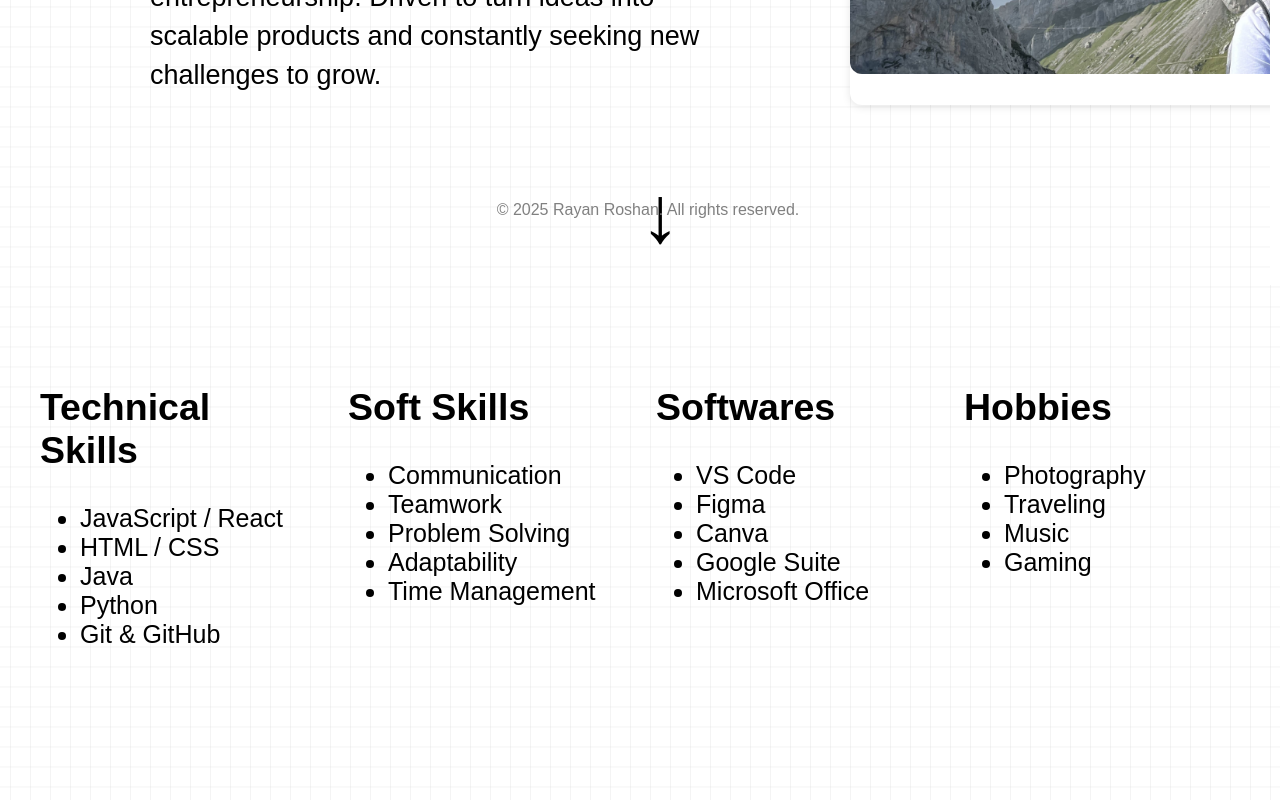
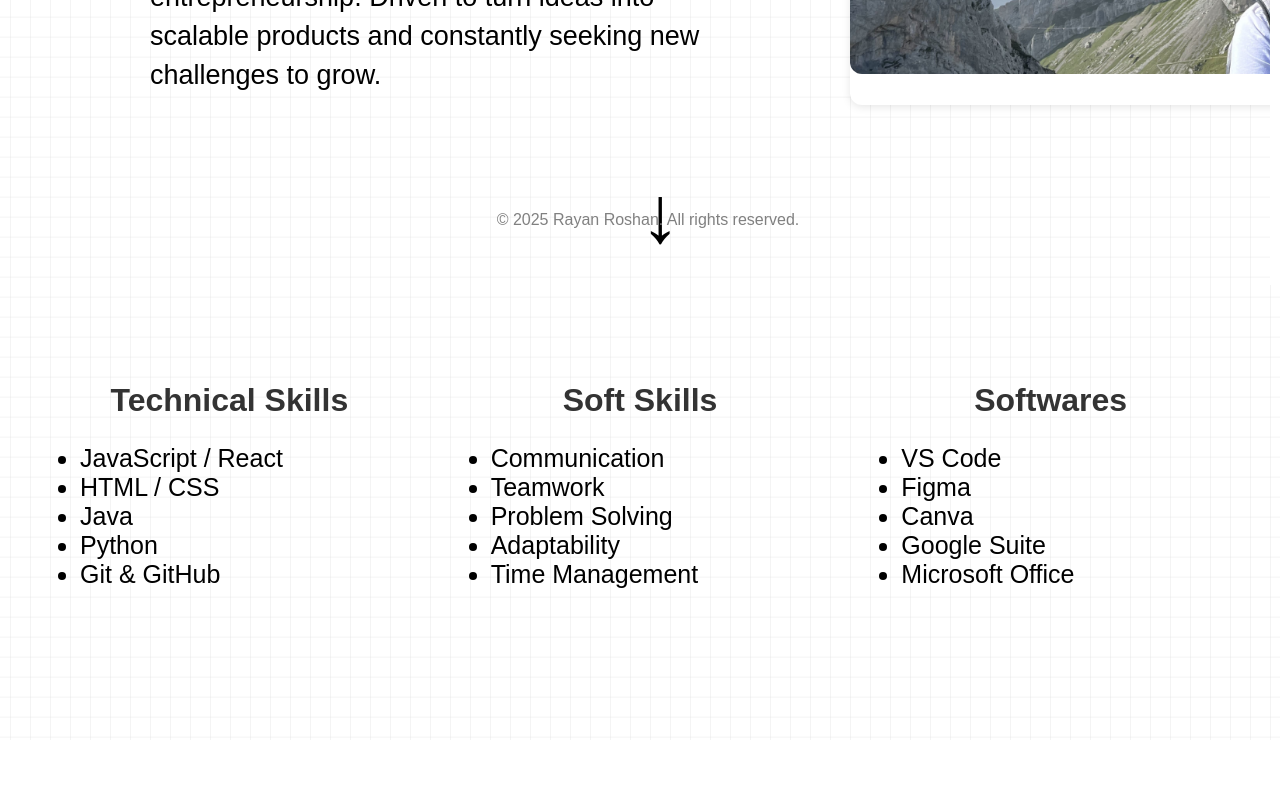
Before and after one commit to Rayan-Roshan21/Rayan_Roshan_website, a React (Vite) app in the folder Rayan_Roshan_Website/: page /about in a window 1280 px wide. Shown: the part 555-1355 px from the top of the page. After the commit the page ends 1295 px from the top, so only its background shows below. Built offline with nearby package versions, Linux system fonts and the light colour scheme.

Commit message:
Made adjustments with the copyright title.

```diff
--- a/Rayan_Roshan_Website/src/Components/Copyright_title/Copyright_title.css
+++ b/Rayan_Roshan_Website/src/Components/Copyright_title/Copyright_title.css
@@ -1,10 +1,11 @@
 .Copyright-title {
-    position: fixed;
-    bottom: 10px;
+    position: absolute;
+    bottom: 0px;
     font-size: medium;
     color: gray;
     font-family: Arial, Helvetica, sans-serif;
     font-style: normal;
     text-align: center;
     width: 100%;
+    margin-top: auto;
 }
--- a/Rayan_Roshan_Website/src/Components/Copyright_title/Copyright_title.jsx
+++ b/Rayan_Roshan_Website/src/Components/Copyright_title/Copyright_title.jsx
@@ -1,7 +1,11 @@
 import '../Copyright_title/Copyright_title.css';
 function Copyright_title() {
     return (
-         <p className="Copyright-title">&copy; 2025 Rayan Roshan. All rights reserved.</p>
+        <div class="container">
+        <div class="bottom-div">
+            <p className="Copyright-title">&copy; 2025 Rayan Roshan. All rights reserved.</p>
+        </div>
+    </div>
     );
 }
 
--- a/Rayan_Roshan_Website/src/Components/Grid_Four/Grid_Four.css
+++ b/Rayan_Roshan_Website/src/Components/Grid_Four/Grid_Four.css
@@ -20,13 +20,20 @@
     max-width: 1200px;
     margin-left: auto;
     margin-right: auto;
-    opacity: 0;
+    opacity: 1; /* Changed from 0 to ensure container is visible */
     animation: fadeIn 1s ease forwards;
     font-family: Arial, Helvetica, sans-serif;
     font-size: 25px;
     transition: all 0.4s ease-in-out;
 }
 
+.Grid-title {
+    text-align: center;
+    font-size: 2rem;
+    margin-bottom: 1.5rem;
+    color: #333;
+    font-weight: bold;
+}
 .grid-item {
     background-color: #e9e9e9;
     border-radius: 8px;
@@ -40,6 +47,12 @@
     outline: 1px solid rgba(0, 0, 0, 0.05);
 }
 
+/* Set individual item animation delays */
+.grid-item:nth-child(1) { --item-index: 1; }
+.grid-item:nth-child(2) { --item-index: 2; }
+.grid-item:nth-child(3) { --item-index: 3; }
+.grid-item:nth-child(4) { --item-index: 4; }
+
 .grid-item:hover {
     transform: translateY(-5px);
     box-shadow: 0 10px 15px rgba(0, 0, 0, 0.15);
--- a/Rayan_Roshan_Website/src/Components/Grid_Four/Grid_Four.jsx
+++ b/Rayan_Roshan_Website/src/Components/Grid_Four/Grid_Four.jsx
@@ -5,7 +5,7 @@ function GridFour() {
     return (
         <div className="grid-four-container">
             <div className="grid-box">
-                <h2>Technical Skills</h2>
+                <h2 className="Grid-title">Technical Skills</h2>
                 <ul>
                     <li>JavaScript / React</li>
                     <li>HTML / CSS</li>
@@ -15,7 +15,7 @@ function GridFour() {
                 </ul>
             </div>
             <div className="grid-box">
-                <h2>Soft Skills</h2>
+                <h2 className="Grid-title">Soft Skills</h2>
                 <ul>
                     <li>Communication</li>
                     <li>Teamwork</li>
@@ -25,7 +25,7 @@ function GridFour() {
                 </ul>
             </div>
             <div className="grid-box">
-                <h2>Softwares</h2>
+                <h2 className="Grid-title">Softwares</h2>
                 <ul>
                     <li>VS Code</li>
                     <li>Figma</li>
@@ -34,15 +34,6 @@ function GridFour() {
                     <li>Microsoft Office</li>
                 </ul>
             </div>
-            <div className="grid-box">
-                <h2>Hobbies</h2>
-                <ul>
-                    <li>Photography</li>
-                    <li>Traveling</li>
-                    <li>Music</li>
-                    <li>Gaming</li>
-                </ul>
-            </div>
         </div>
     );
 }
```
